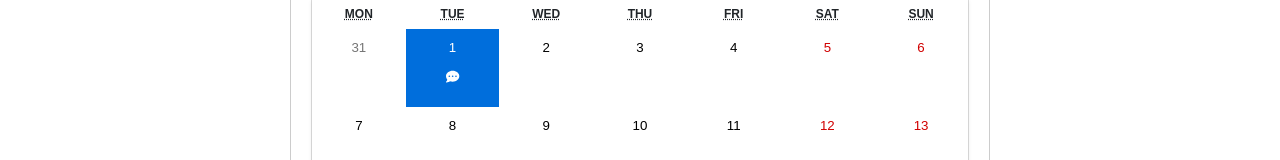
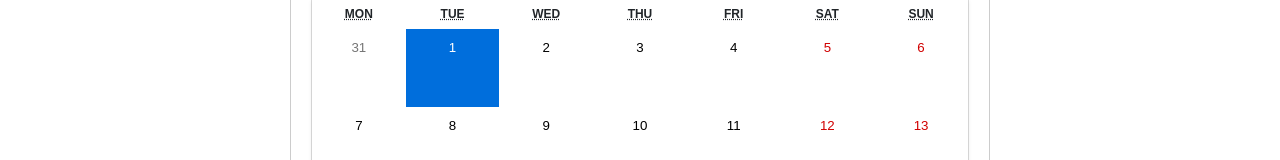
Before and after one commit to lambley/journal-frontend, a React (Create React App) app: page / in a window 1280 px wide. Both pictures are taken after a click on the button "Calendar". Shown: the part 315-475 px from the top of the page. Built offline with nearby package versions, Linux system fonts and the light colour scheme; no server answers.

Commit message:
add slider custom css

```diff
--- a/src/Components/Calendar.tsx
+++ b/src/Components/Calendar.tsx
@@ -148,6 +148,7 @@ export const MyCalendar = () => {
       <h3>Colour Ranges:</h3>
       <Form.Label>Hue: {baseColour}</Form.Label>
       <Form.Range
+        className="custom-slider"
         min={30}
         max={100}
         value={baseColour}
@@ -231,7 +232,7 @@ export const MyCalendar = () => {
                   marginRight: 'auto',
                 }}
                 >
-                <FontAwesomeIcon icon={faCommentDots} />
+                {backgroundColor == "transparent" ? null : <FontAwesomeIcon icon={faCommentDots} /> }
               </div>
             );
           }}
--- a/src/stylesheets/forms.css
+++ b/src/stylesheets/forms.css
@@ -55,3 +55,12 @@
   justify-content: space-between;
   width: 100%;
 }
+
+.custom-slider {
+  -webkit-appearance: none;
+  cursor: pointer;
+}
+
+.custom-slider:hover {
+  opacity: 1;
+}
```
